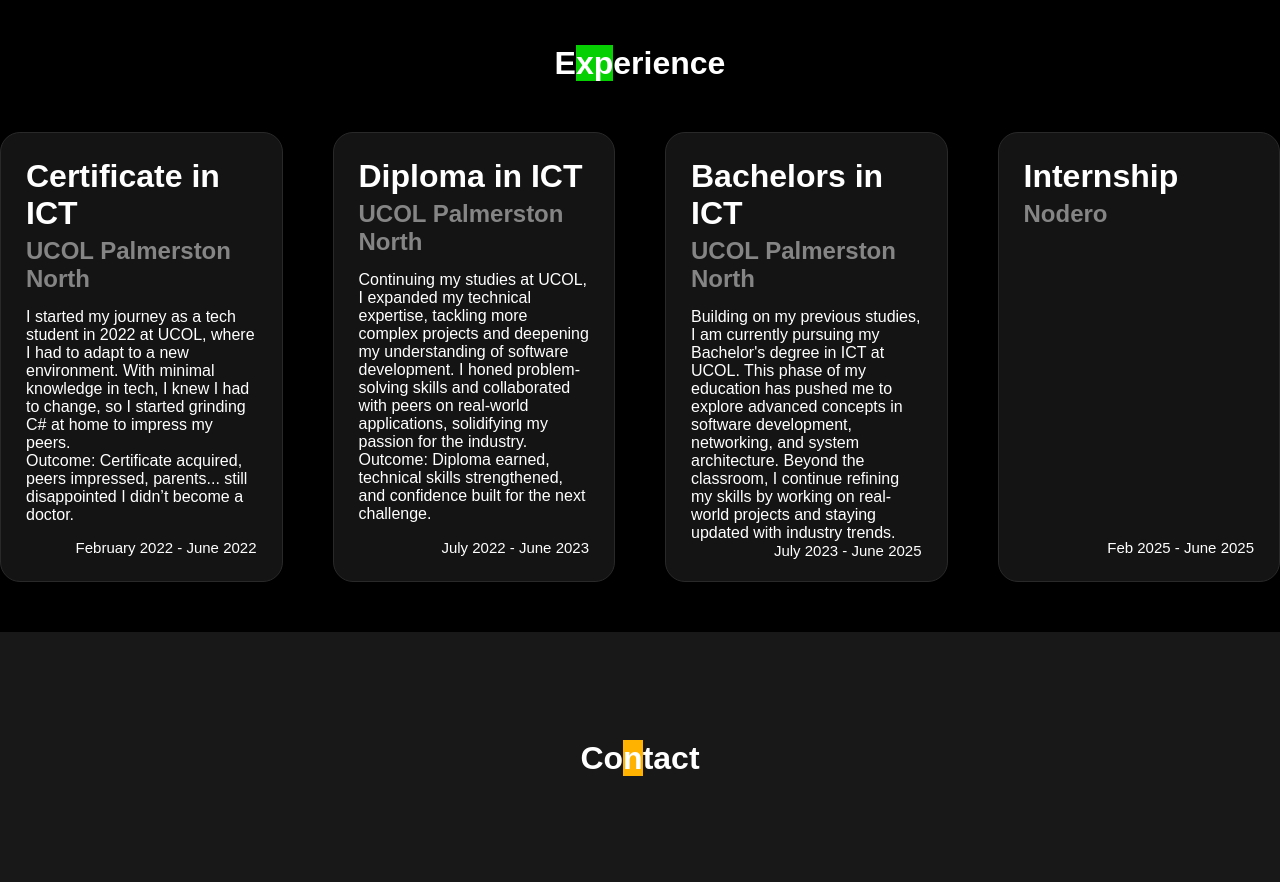
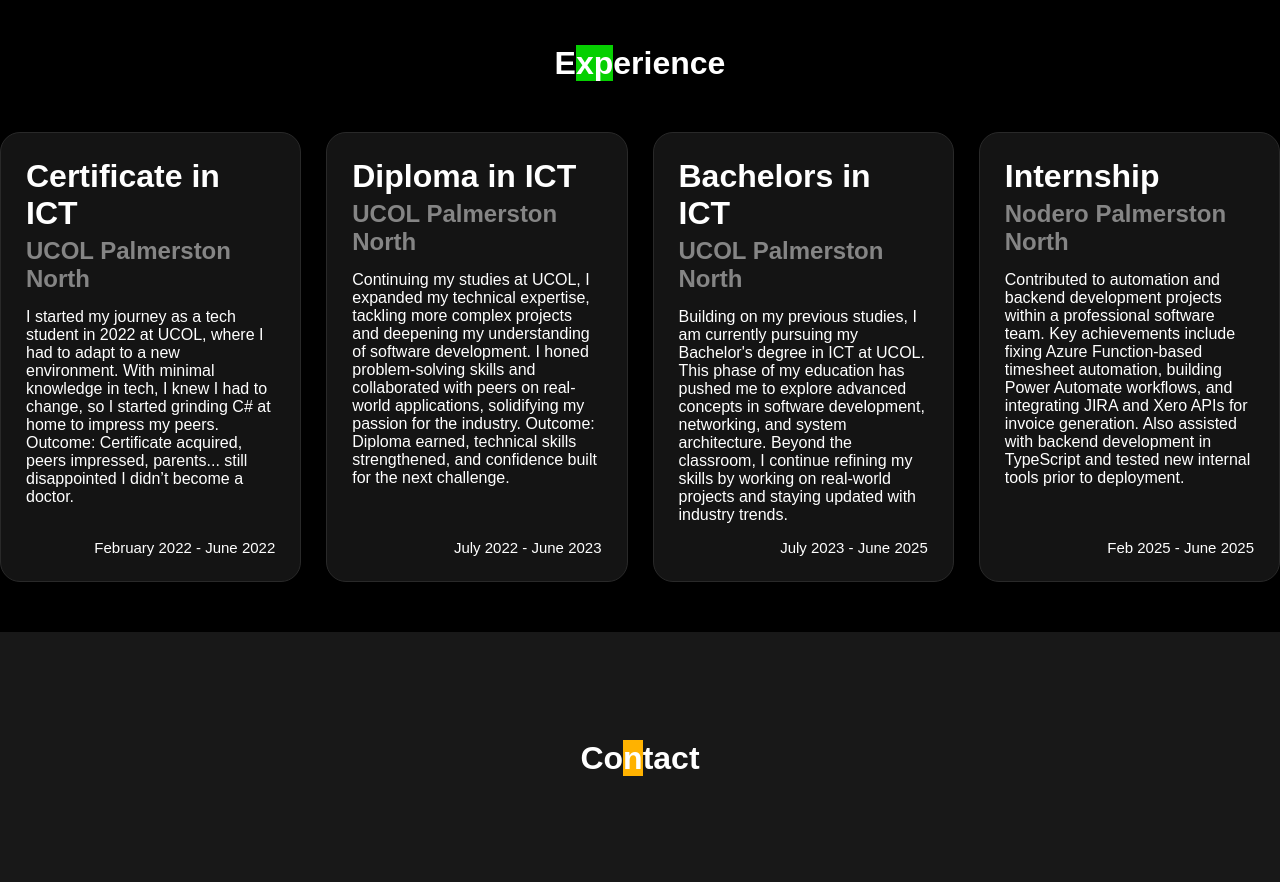
Before and after one commit to Shubr/myCv, a React (Vite) app: page / in a window 1280 px wide. Shown: the part 1100-1982 px from the top of the page. Built offline with nearby package versions, Linux system fonts and the light colour scheme.

Commit message:
fixed experience card

```diff
--- a/src/App.css
+++ b/src/App.css
@@ -233,7 +233,7 @@
   display: flex;
   justify-content: center;
   align-items: center;
-  gap: 50px;
+  gap: 25px;
 }
 
 @media (max-width: 980px) {
--- a/src/Components/Experiences.tsx
+++ b/src/Components/Experiences.tsx
@@ -15,7 +15,7 @@
           I started my journey as a tech student in 2022 at UCOL, where I had to
           adapt to a new environment. With minimal knowledge in tech, I knew I
           had to change, so I started grinding C# at home to impress my peers.
-          <br /> Outcome: Certificate acquired, peers impressed, parents...
+          Outcome: Certificate acquired, peers impressed, parents...
           still disappointed I didn’t become a doctor.
           <div className="footer">
             <p>February 2022 - June 2022</p>
@@ -28,8 +28,7 @@
           tackling more complex projects and deepening my understanding of
           software development. I honed problem-solving skills and collaborated
           with peers on real-world applications, solidifying my passion for the
-          industry.
-          <br /> Outcome: Diploma earned, technical skills strengthened, and
+          industry. Outcome: Diploma earned, technical skills strengthened, and
           confidence built for the next challenge.
           <div className="footer">
             <p>July 2022 - June 2023</p>
@@ -50,8 +49,13 @@
         </div>
         <div className="card">
           <h1>Internship</h1>
-          <h2>Nodero</h2>
-
+          <h2>Nodero Palmerston North</h2>
+          Contributed to automation and backend development projects within a professional
+          software team. Key achievements include fixing Azure
+          Function-based timesheet automation, building Power Automate workflows,
+          and integrating JIRA and Xero APIs for invoice generation. Also assisted
+          with backend development in TypeScript and tested new internal tools prior
+          to deployment.
           <div className="footer">
             <p>Feb 2025 - June 2025</p>
           </div>
```
Also changed, not shown: 5 other files (tests, documents, lock files or other folders).
